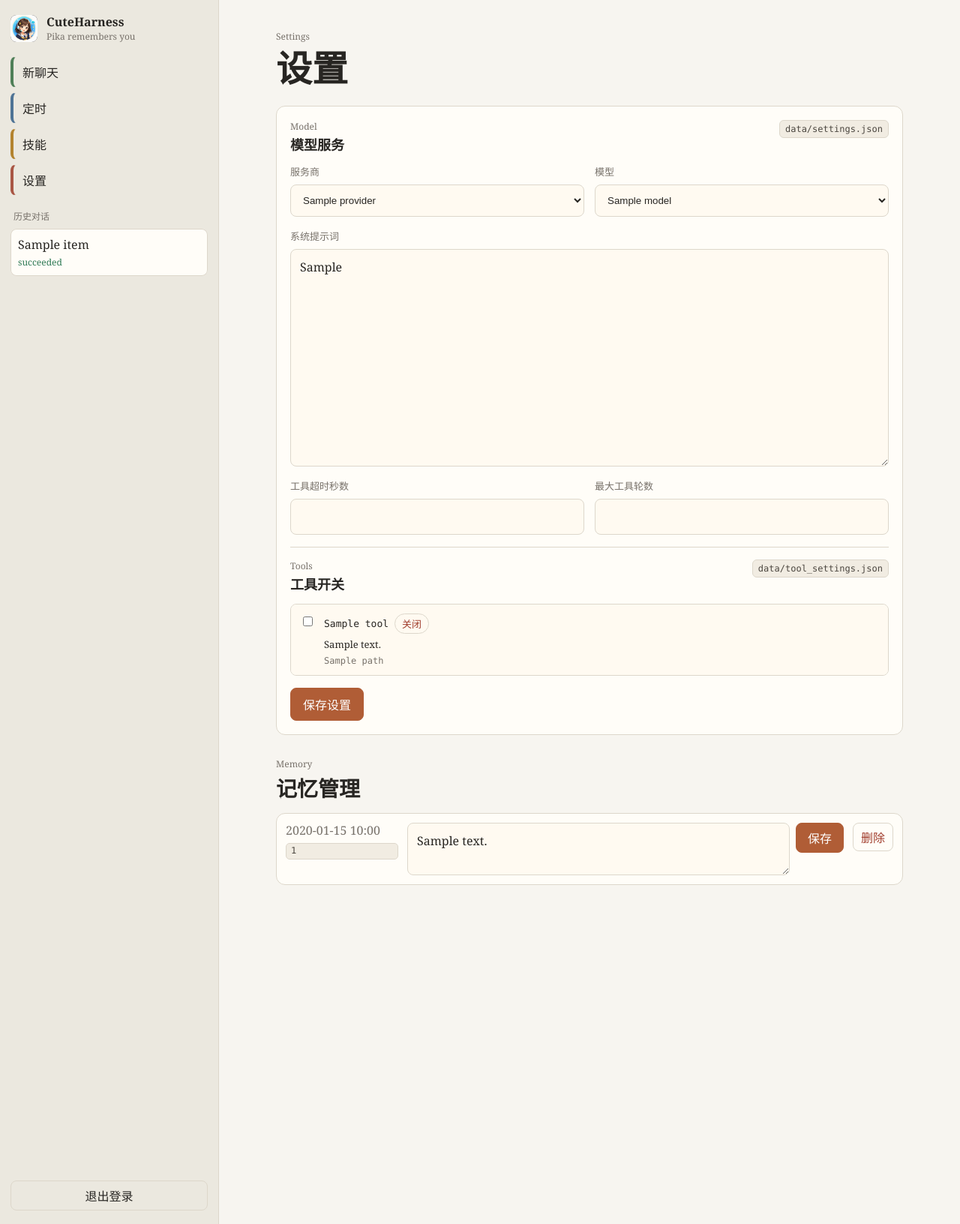
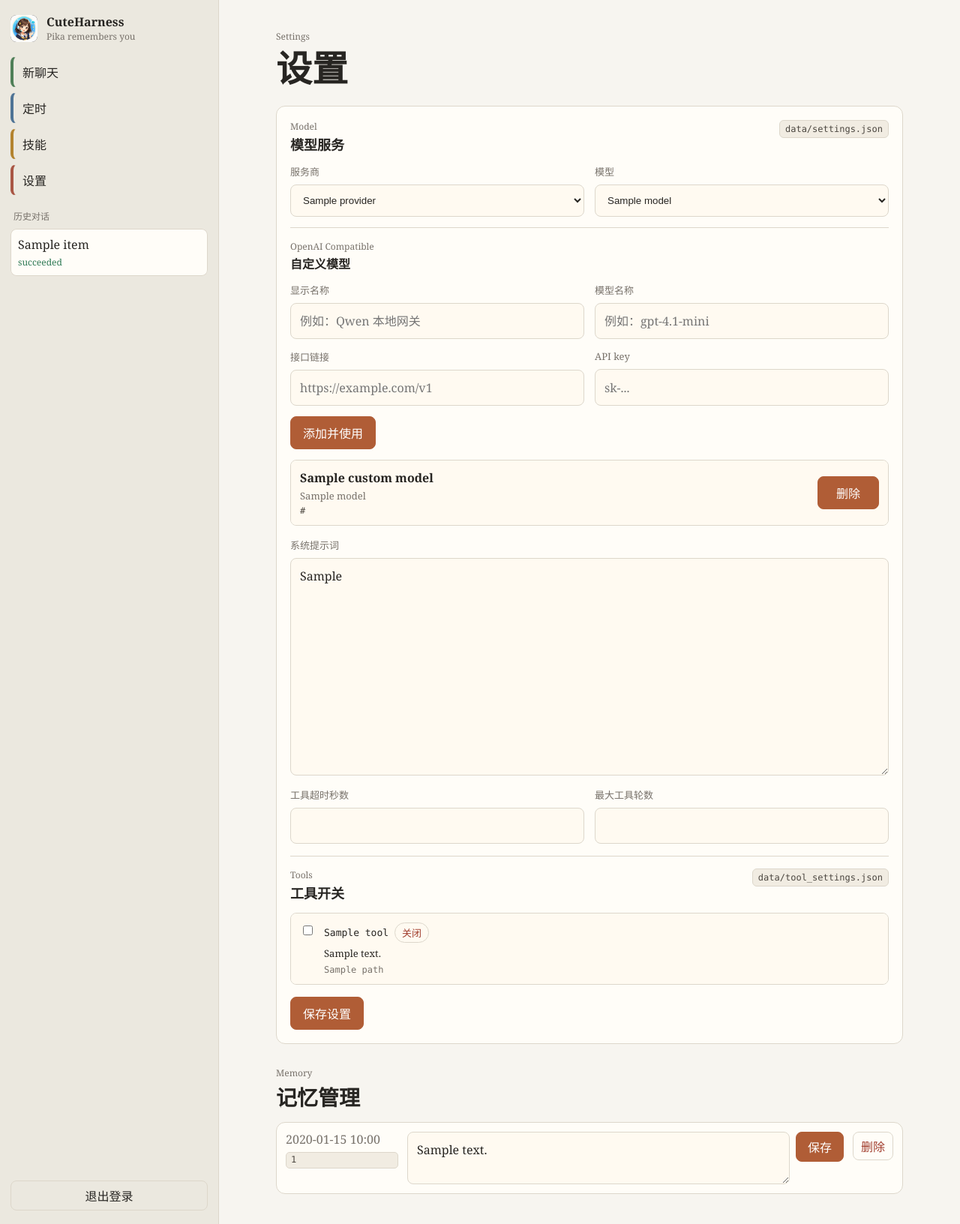
Before and after one commit to hzq1995/CuteAgent, a FastAPI app: template templates/settings.html in a window 1280 px wide. Shown: the whole page at 75% size. Run offline with FastAPI, Linux system fonts and the light colour scheme; the template is opened without the code that fills it: most values are stand-ins (such as "Sample title", 1, 10 or a date in 2020); parts of the project's set-up code (start-up, migrations or seed data) failed here and were passed over.

Commit message:
can add model at frontend

```diff
--- a/app/main.py
+++ b/app/main.py
@@ -19,7 +19,7 @@ from app.agent_tools import AgentToolRunner, load_tools, parse_tool_arguments
 from app.app_settings import AppSettingsStore
 from app.config import BASE_DIR, get_settings
 from app.llm_client import OpenAICompatibleClient
-from app.llm_config import MIMO_PROVIDER, provider_options, request_options_for_provider
+from app.llm_config import MIMO_PROVIDER, custom_model_by_provider, provider_options, request_options_for_provider
 from app.memory_store import MemoryStore
 from app.scheduler_store import ScheduledTaskStore
 from app.storage import TaskStore
@@ -614,6 +614,43 @@ async def update_settings(
     )
 
 
+@app.post("/settings/custom-models", response_class=HTMLResponse)
+async def add_custom_model(
+    request: Request,
+    custom_model_name: str = Form(""),
+    custom_model_base_url: str = Form(""),
+    custom_model_model: str = Form(""),
+    custom_model_api_key: str = Form(""),
+):
+    require_login(request)
+    try:
+        values = app_settings_store.add_custom_model(
+            custom_model_name,
+            custom_model_base_url,
+            custom_model_model,
+            custom_model_api_key,
+        )
+    except ValueError as exc:
+        return templates.TemplateResponse(
+            "settings.html",
+            base_context(request, active_page="settings")
+            | settings_context(app_settings=app_settings_store.get(), saved=False, error=str(exc)),
+            status_code=400,
+        )
+    return templates.TemplateResponse(
+        "settings.html",
+        base_context(request, active_page="settings")
+        | settings_context(app_settings=values, saved=True),
+    )
+
+
+@app.post("/settings/custom-models/{model_id}/delete")
+async def delete_custom_model(model_id: str, request: Request):
+    require_login(request)
+    app_settings_store.delete_custom_model(model_id)
+    return RedirectResponse("/settings", status_code=303)
+
+
 @app.post("/memories/{memory_id}")
 async def update_memory(memory_id: str, request: Request, content: str = Form("")):
     require_login(request)
@@ -690,7 +727,9 @@ def settings_context(
     app_settings: dict | None = None,
     registry=None,
     saved: bool,
+    error: str = "",
 ) -> dict:
+    app_settings = app_settings or app_settings_store.get()
     registry = registry or load_tools()
     disabled_tools = tool_settings_store.disabled_tools()
     tools = []
@@ -708,12 +747,13 @@ def settings_context(
             }
         )
     return {
-        "app_settings": app_settings or app_settings_store.get(),
-        "llm_providers": provider_options(),
+        "app_settings": app_settings,
+        "llm_providers": provider_options(app_settings.get("custom_models", [])),
         "tool_settings": {"disabled_tools": sorted(disabled_tools)},
         "tools": tools,
         "memories": memory_store.list_memories(),
         "saved": saved,
+        "error": error,
     }
 
 
@@ -1076,7 +1116,12 @@ def build_system_prompt(system_prompt: str, memories: list[dict]) -> str:
 def create_llm_client(app_config: dict) -> OpenAICompatibleClient:
     provider = app_config["llm_provider"]
     model = app_config["llm_model"] or settings.deepseek_model
-    if provider == MIMO_PROVIDER:
+    custom_model = custom_model_by_provider(provider, app_config.get("custom_models", []))
+    if custom_model:
+        api_key = custom_model["api_key"]
+        base_url = custom_model["base_url"]
+        model = custom_model["model"]
+    elif provider == MIMO_PROVIDER:
         api_key = settings.mimo_api_key
         base_url = settings.mimo_base_url
     else:
--- a/static/styles.css
+++ b/static/styles.css
@@ -1003,6 +1003,63 @@ button {
   padding: 4px 7px;
 }
 
+.settings-section-head.compact h2 {
+  font-size: 16px;
+}
+
+.custom-model-panel {
+  border-top: 1px solid var(--line);
+  display: grid;
+  gap: 14px;
+  padding-top: 16px;
+}
+
+.inline-actions {
+  justify-content: flex-start;
+}
+
+.custom-model-list {
+  border: 1px solid var(--line);
+  border-radius: 8px;
+  overflow: hidden;
+}
+
+.custom-model-row {
+  align-items: center;
+  background: #fffaf1;
+  display: grid;
+  gap: 12px;
+  grid-template-columns: minmax(0, 1fr) auto;
+  padding: 12px;
+}
+
+.custom-model-row + .custom-model-row {
+  border-top: 1px solid var(--line);
+}
+
+.custom-model-row div {
+  display: grid;
+  gap: 4px;
+  min-width: 0;
+}
+
+.custom-model-row strong,
+.custom-model-row span,
+.custom-model-row code {
+  overflow-wrap: anywhere;
+}
+
+.custom-model-row span {
+  color: var(--muted);
+  font-size: 13px;
+}
+
+.custom-model-row code {
+  color: #4c4740;
+  font-family: ui-monospace, SFMono-Regular, Consolas, "Liberation Mono", monospace;
+  font-size: 12px;
+}
+
 .tool-toggle-list {
   border: 1px solid var(--line);
   border-radius: 8px;
@@ -1099,6 +1156,10 @@ button {
 
 .success-note {
   color: var(--success);
+}
+
+.error-note {
+  color: var(--warn);
 }
 
 .task-grid {
--- a/templates/settings.html
+++ b/templates/settings.html
@@ -18,6 +18,9 @@
           </div>
           {% if saved %}
             <p class="success-note">设置已保存。</p>
+          {% endif %}
+          {% if error %}
+            <p class="error-note">{{ error }}</p>
           {% endif %}
           <form class="panel-form" method="post" action="/settings">
             <section class="model-settings">
@@ -53,6 +56,56 @@
                     {% endfor %}
                   </select>
                 </label>
+              </div>
+              <div class="custom-model-panel">
+                <div class="settings-section-head compact">
+                  <div>
+                    <p class="kicker">OpenAI Compatible</p>
+                    <h2>自定义模型</h2>
+                  </div>
+                </div>
+                <div class="form-row two">
+                  <label>
+                    <span>显示名称</span>
+                    <input name="custom_model_name" type="text" placeholder="例如：Qwen 本地网关">
+                  </label>
+                  <label>
+                    <span>模型名称</span>
+                    <input name="custom_model_model" type="text" placeholder="例如：gpt-4.1-mini">
+                  </label>
+                </div>
+                <div class="form-row two">
+                  <label>
+                    <span>接口链接</span>
+                    <input name="custom_model_base_url" type="text" inputmode="url" placeholder="https://example.com/v1">
+                  </label>
+                  <label>
+                    <span>API key</span>
+                    <input name="custom_model_api_key" type="password" placeholder="sk-...">
+                  </label>
+                </div>
+                <div class="form-actions inline-actions">
+                  <button type="submit" formaction="/settings/custom-models" formmethod="post">添加并使用</button>
+                </div>
+                {% if app_settings.custom_models %}
+                  <div class="custom-model-list">
+                    {% for custom_model in app_settings.custom_models %}
+                      <div class="custom-model-row">
+                        <div>
+                          <strong>{{ custom_model.name }}</strong>
+                          <span>{{ custom_model.model }}</span>
+                          <code>{{ custom_model.base_url }}</code>
+                        </div>
+                        <button
+                          class="danger-button"
+                          type="submit"
+                          formaction="/settings/custom-models/{{ custom_model.id }}/delete"
+                          formmethod="post"
+                        >删除</button>
+                      </div>
+                    {% endfor %}
+                  </div>
+                {% endif %}
               </div>
             </section>
             <label>
```
Also changed, not shown: app/app_settings.py (+91 -8 lines), app/llm_config.py (+39 -3 lines).
